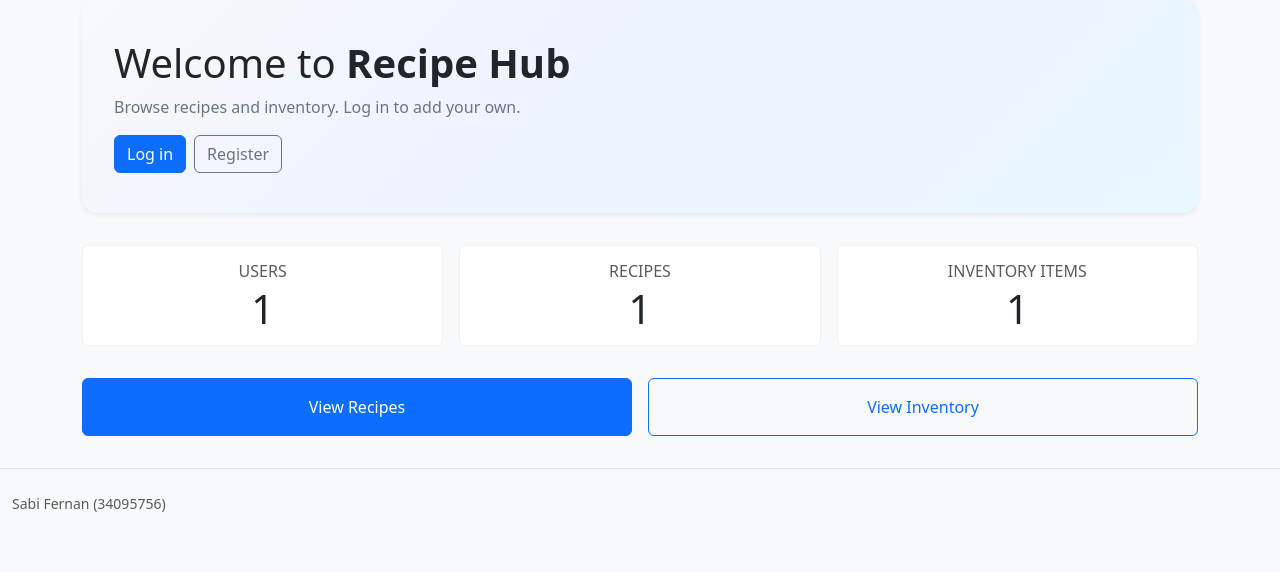
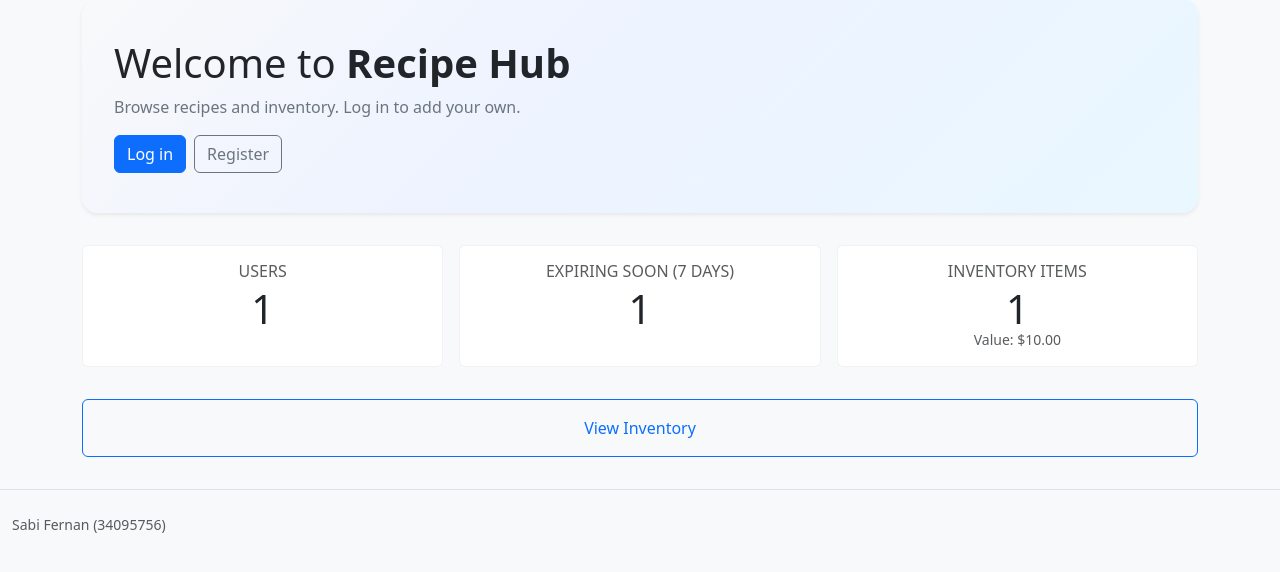
Before and after one commit to ijf03/RecipeHub2, a Node server app: page / in a window 1280 px wide. Shown: the part 73-645 px from the top of the page. Run offline with Node 20, Linux system fonts and the light colour scheme; tables that the repository leaves empty hold one stand-in row (values such as "Sample post"); some libraries are stand-ins or nearby versions.

Commit message:
- fixed error with inventory id - fixed back to inv button route - calculates value of inventory, and number of items expiring within 7 days - Made dashboard/ home page show different content depending if chef or manager/admin

```diff
--- a/controllers/home-controller.js
+++ b/controllers/home-controller.js
@@ -15,9 +15,26 @@ exports.getHome = async (req, res) => {
     ]);
 
     // count user's recipes
-    const myRecipeCount = currentUser
-      ? await Recipe.countDocuments({ userId: currentUser.userId })
-      : null;
+    let myRecipeCount = null;
+    if (req.currentUser && req.currentUser.role === 'chef') {
+      myRecipeCount = await Recipe.countDocuments({ userId: req.currentUser.userId });
+    }
+
+    // total inventory value
+    const valueAgg = await Inventory.aggregate([
+      { $group: { _id: null, totalValue: { $sum: "$cost" } } }
+    ]);
+    const inventoryValue = valueAgg[0]?.totalValue || 0;
+
+    // expiring in 7 days inclusive
+    const todayISO = new Date().toISOString().slice(0, 10);
+    const soon = new Date();
+    soon.setDate(soon.getDate() + 7);
+    const soonISO = soon.toISOString().slice(0, 10);
+
+    const expiringSoonCount = await Inventory.countDocuments({
+      expirationDate: { $gte: todayISO, $lte: soonISO }
+    });
 
     res.render('index', {
       pageTitle: 'Home',
@@ -27,6 +44,8 @@ exports.getHome = async (req, res) => {
       userCount,
       recipeCount,
       inventoryCount,
+      inventoryValue,
+      expiringSoonCount,
       myRecipeCount
     });
   } catch (err) {
--- a/views/index.ejs
+++ b/views/index.ejs
@@ -45,11 +45,13 @@
             </div>
           </div>
 
+          <% if (currentUser && currentUser.role === 'chef') { %>
+            <!-- Chef sees recipe stats -->
             <div class="col-12 col-md-4">
               <div class="card stat-card h-100">
                 <div class="card-body text-center">
                   <h6 class="text-uppercase text-muted mb-2">Recipes</h6>
-                <% if (currentUser && typeof myRecipeCount === 'number') { %>
+                  <% if (typeof myRecipeCount === 'number') { %>
                     <p class="stat-value"><%= myRecipeCount %> / <%= recipeCount %></p>
                     <small class="text-muted">My Recipes / Total</small>
                   <% } else { %>
@@ -58,21 +60,38 @@
                 </div>
               </div>
             </div>
+          <% } else { %>
+            <!-- Admin/Manager: show Expiring Soon instead of Recipes -->
+            <div class="col-12 col-md-4">
+              <div class="card stat-card h-100">
+                <div class="card-body text-center">
+                  <h6 class="text-uppercase text-muted mb-2">Expiring Soon (7 days)</h6>
+                  <p class="stat-value"><%= typeof expiringSoonCount === 'number' ? expiringSoonCount : 0 %></p>
+                </div>
+              </div>
+            </div>
+          <% } %>
 
+          <!-- Inventory Items OR Inventory Value (show value alongside items) -->
           <div class="col-12 col-md-4">
             <div class="card stat-card h-100">
               <div class="card-body text-center">
                 <h6 class="text-uppercase text-muted mb-2">Inventory Items</h6>
                 <p class="stat-value"><%= inventoryCount %></p>
+                <% if (typeof inventoryValue === 'number') { %>
+                  <div class="small text-muted">Value: $<%= inventoryValue.toFixed ? inventoryValue.toFixed(2) : inventoryValue %></div>
+                <% } %>
               </div>
             </div>
           </div>
+
         </div>
       </section>
 
     <!-- Primary CTAs -->
     <section class="section">
       <div class="row g-3">
+        <% if (currentUser && currentUser.role === 'chef') { %>
           <div class="col-12 col-md-6">
             <a class="btn btn-primary w-100 py-3"
               href="/recipes-<%= SID %><%= userIdParam ? ('?userId=' + userIdParam) : '' %>">
@@ -85,8 +104,18 @@
               View Inventory
             </a>
           </div>
+        <% } else { %>
+          <!-- Admin inventory only -->
+          <div class="col-12">
+            <a class="btn btn-outline-primary w-100 py-3"
+              href="/inventory-<%= SID %><%= userIdParam ? ('?userId=' + userIdParam) : '' %>">
+              View Inventory
+            </a>
+          </div>
+        <% } %>
       </div>
     </section>
+
     </main>
 
     <%- include('partials/footer') %>
--- a/views/inventory/inv_view.ejs
+++ b/views/inventory/inv_view.ejs
@@ -12,7 +12,7 @@
     <main class="container" style="margin-top:4.5rem">
       <div class="d-flex align-items-center justify-content-between mb-3">
         <h1 class="h3 m-0"><%= item.ingredientName %></h1>
-        <a class="btn btn-outline-secondary" href="/inventory-<%= SID %>">Back to Inventory</a>
+        <a class="btn btn-outline-secondary" href="/inventory-<%= SID %><%= userIdParam ? ('?userId=' + userIdParam) : '' %>"> Back to Inventory</a>
       </div>
 
       <div class="row g-4 mb-1">
```
Also changed, not shown: controllers/inventory-controller.js (+9 -2 lines). Lines whose indentation alone changed are shown as unchanged.
